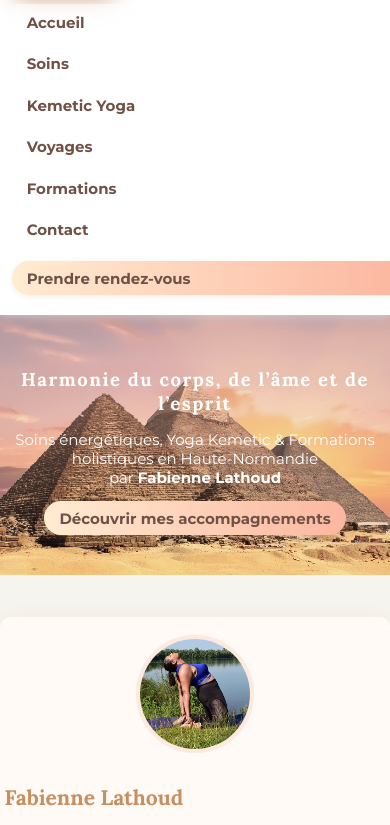
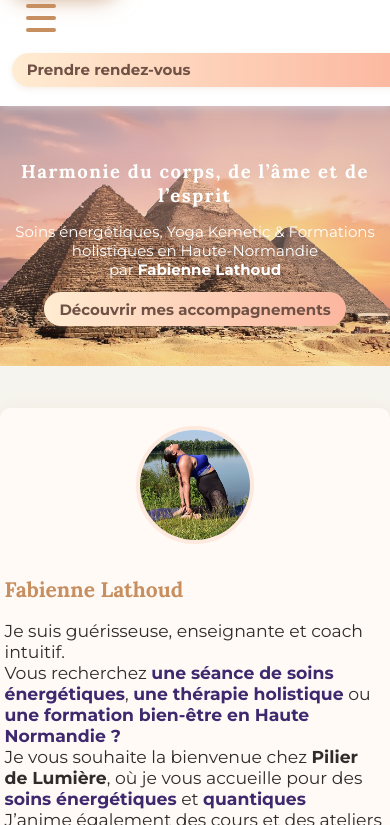
Before and after one commit to nikoglt86/piliersdelumiere, a plain HTML site: page index.html in a window 390 px wide. Shown: the part 100-925 px from the top of the page. Drawn offline with Linux system fonts and the light colour scheme.

Commit message:
Add files via upload

```diff
--- a/index.html
+++ b/index.html
@@ -677,6 +677,73 @@
         }
         }
 
+        /* BOUTON BURGER */
+        #burger {
+        display: none; /* CACHÉ sur PC */
+        background: none;
+        border: none;
+        flex-direction: column;
+        justify-content: center;
+        align-items: center;
+        height: 48px;
+        width: 48px;
+        cursor: pointer;
+        z-index: 30;
+        margin-left: 5px;
+        }
+
+        #burger .bar {
+        width: 30px;
+        height: 4px;
+        margin: 4px 0;
+        background: #c78e5f;
+        border-radius: 3px;
+        display: block;
+        transition: all 0.3s;
+        }
+
+        @media (max-width: 900px) {
+        #burger { display: flex; }
+        nav {
+            position: fixed;
+            top: 0;
+            left: 0;
+            right:0;
+            background: #fff;
+            box-shadow: 0 2px 16px #e9d3bbcc;
+            flex-direction: column;
+            align-items: center;
+            gap: 1em;
+            padding: 88px 0 2em 0;
+            transition: transform 0.33s;
+            transform: translateY(-100%);
+            z-index: 22;
+        }
+        nav.open {
+            transform: translateY(0);
+        }
+        nav a {
+            display: block;
+            font-size: 1.3em;
+            margin: 1.1em 0;
+            padding: 0.7em 1.2em;
+        }
+        .header-cta {
+            display: none; /* on masque le bouton sur mobile, tu peux le replacer dans le menu si tu veux */
+        }
+        }
+
+        /* Burger animé (croix) */
+        #burger.open .bar:nth-child(1) {
+        transform: translateY(8px) rotate(45deg);
+        }
+        #burger.open .bar:nth-child(2) {
+        opacity: 0;
+        }
+        #burger.open .bar:nth-child(3) {
+        transform: translateY(-8px) rotate(-45deg);
+        }
+
 
     </style>
 </head>
@@ -687,6 +754,11 @@
         <div class="header-logo-box">
             <img src="Logo-footer.png" alt="Pilier de Lumière">
         </div>
+        <button id="burger" aria-label="Menu" aria-expanded="false">
+        <span class="bar"></span>
+        <span class="bar"></span>
+        <span class="bar"></span>
+        </button>
         <nav>
             <a href="#">Accueil</a>
             <a href="#" class="menu-link" data-target="soins">Soins</a>
@@ -1201,6 +1273,29 @@
     });
     </script>
 
+    <script>
+        const burger = document.getElementById('burger');
+        const nav = document.querySelector('header nav');
+
+        burger.addEventListener('click', function() {
+            this.classList.toggle('open');
+            nav.classList.toggle('open');
+            const expanded = this.classList.contains('open');
+            this.setAttribute('aria-expanded', expanded ? 'true' : 'false');
+        });
+
+        // Pour fermer le menu quand on clique sur un lien (optionnel mais pratique)
+        nav.querySelectorAll('a').forEach(link => {
+            link.addEventListener('click', () => {
+                if(window.innerWidth < 900) {
+                    burger.classList.remove('open');
+                    nav.classList.remove('open');
+                    burger.setAttribute('aria-expanded', 'false');
+                }
+            });
+        });
+        </script>
+
 
 </body>
 
```
